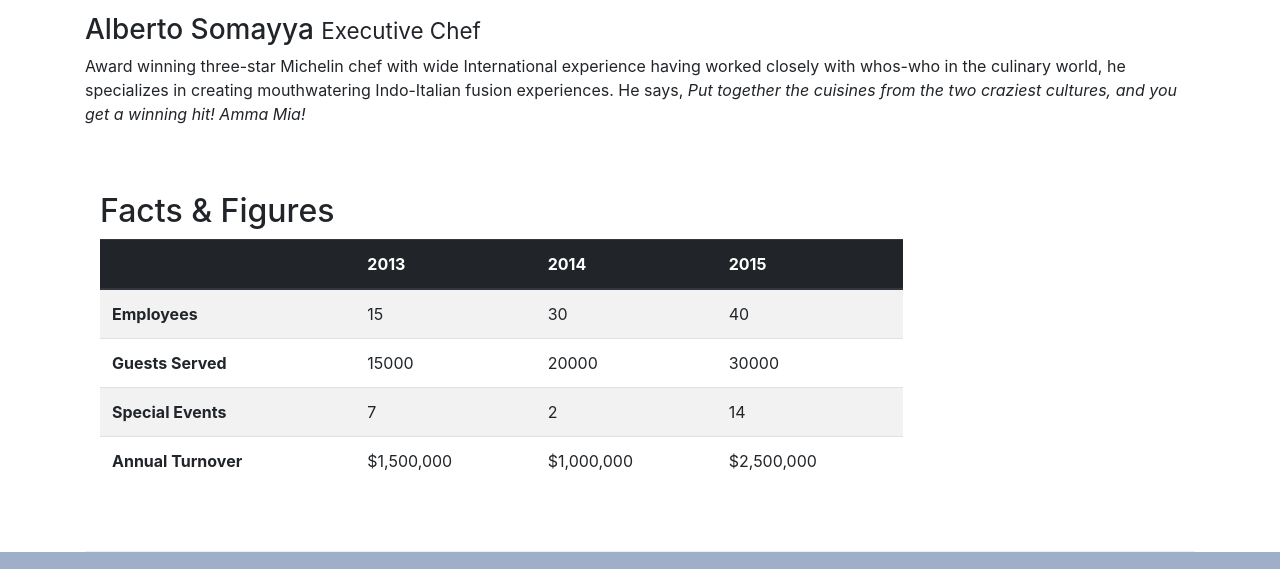
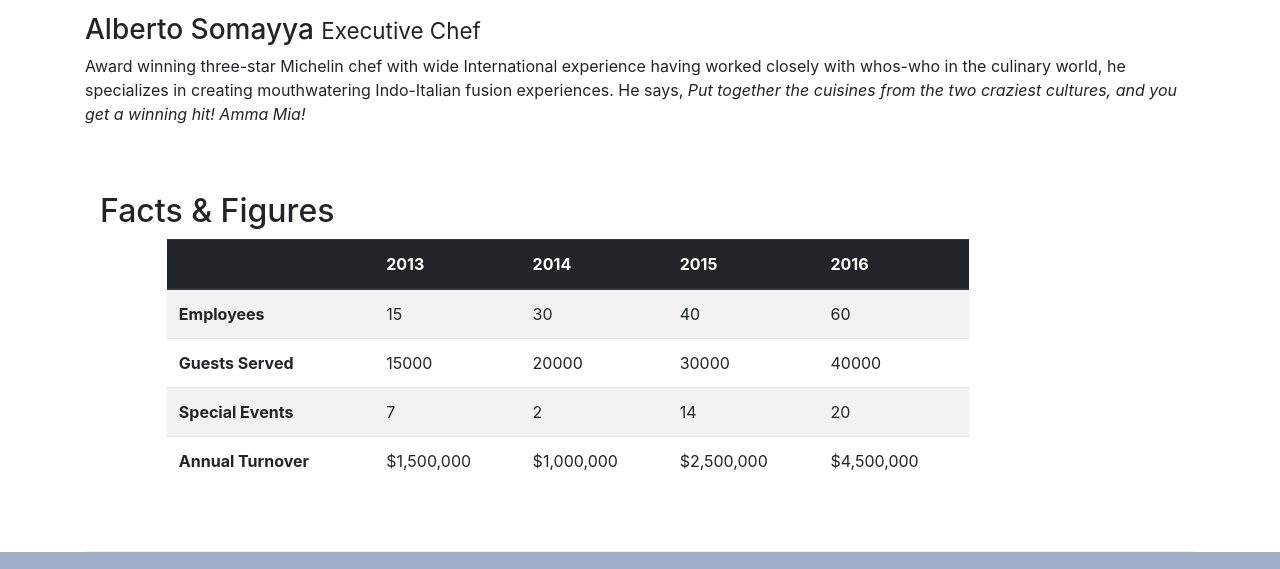
Before and after one commit to Striiderr/Basic-Restaurant-Website, a website: page aboutus.html in a window 1280 px wide. Shown: the part 1305-1874 px from the top of the page. Drawn offline with nearby package versions, Linux system fonts and the light colour scheme.

Commit message:
Alerting Users

```diff
--- a/aboutus.html
+++ b/aboutus.html
@@ -136,7 +136,7 @@
         <div class="row row-content">
             <div class="col-12 col-sm-9">
                 <h2>Facts &amp; Figures</h2>
-                <div class="table-responsive">
+                <div class="table-responsive offset-sm-1">
                     <table class="table table-striped">
                         <thead class="thead-dark">
                             <tr>
@@ -144,6 +144,7 @@
                                 <th>2013</th>
                                 <th>2014</th>
                                 <th>2015</th>
+                                <th>2016</th>
                             </tr>
                         </thead>
                         <tbody>
@@ -152,24 +153,28 @@
                                 <td>15</td>
                                 <td>30</td>
                                 <td>40</td>
+                                <td>60</td>
                             </tr>
                             <tr>
                                 <th>Guests Served</th>
                                 <td>15000</td>
                                 <td>20000</td>
                                 <td>30000</td>
+                                <td>40000</td>
                             </tr>
                             <tr>
                                 <th>Special Events</th>
                                 <td>7 </td>
                                 <td>2</td>
                                 <td>14</td>
+                                <td>20</td>
                             </tr>
                             <tr>
                                 <th>Annual Turnover</th>
                                 <td>$1,500,000</td>
                                 <td>$1,000,000</td>
                                 <td>$2,500,000</td>
+                                <td>$4,500,000</td>
                             </tr>
                         </tbody>
                     </table>
```
Also changed, not shown: index.html (+1 -1 lines).
